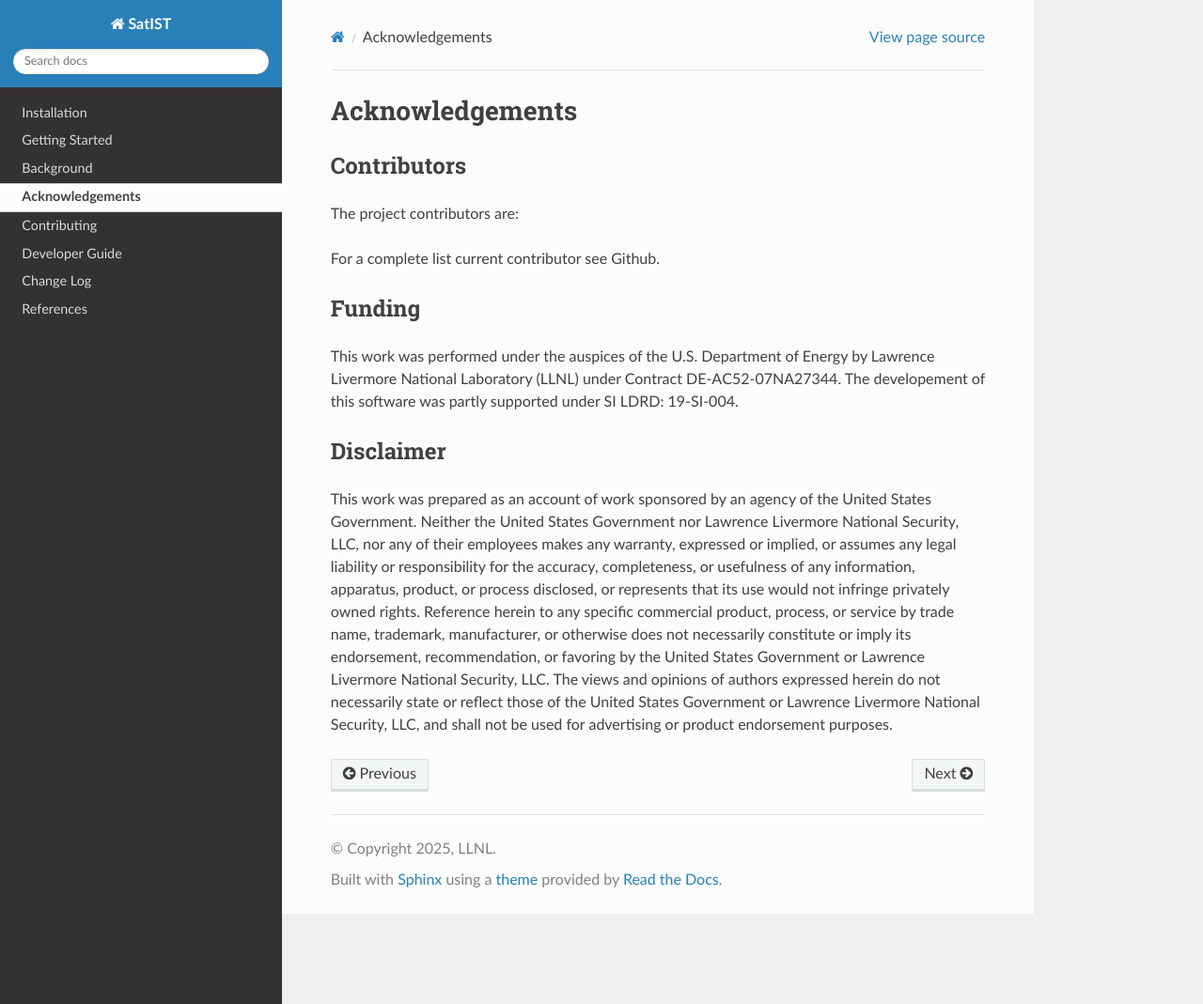
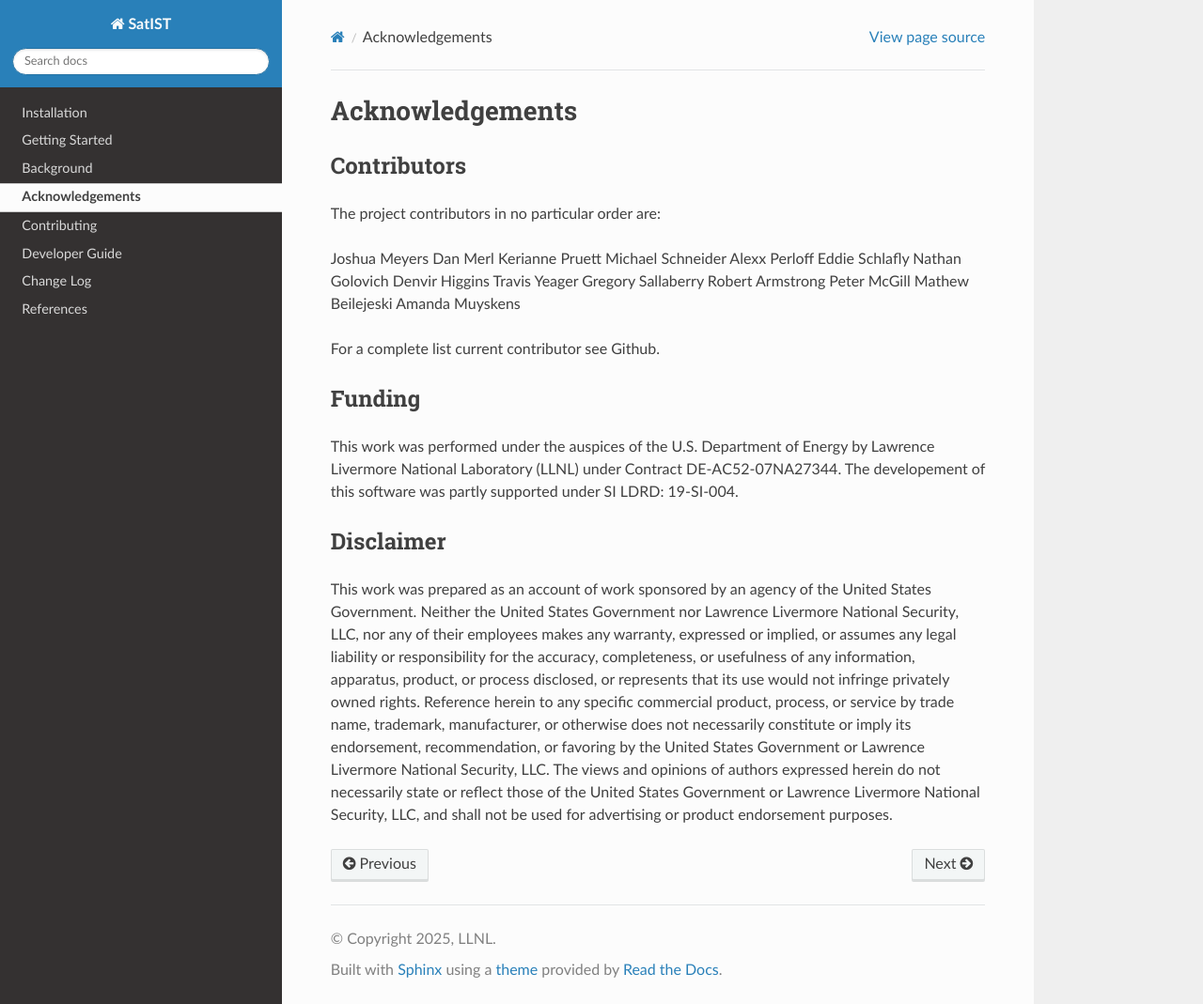
Before and after one commit to LLNL/SImSiT, a Sphinx documentation site: the page built from docs/source/acknowledgements.rst, in a window 1280 px wide and 1069 px high. Shown: the whole window at 94% size. Built offline with Sphinx 7.4.7 and the Read the Docs theme 3.1.0, drawn with Linux system fonts in a browser that asks for light colours.

Commit message:
Update acknowledgements.rst

```diff
--- a/docs/source/acknowledgements.rst
+++ b/docs/source/acknowledgements.rst
@@ -5,8 +5,22 @@ Acknowledgements
 Contributors
 ============
 
-The project contributors are:
+The project contributors in no particular order are:
 
+Joshua Meyers
+Dan Merl
+Kerianne Pruett
+Michael Schneider
+Alexx Perloff
+Eddie Schlafly
+Nathan Golovich
+Denvir Higgins
+Travis Yeager
+Gregory Sallaberry
+Robert Armstrong
+Peter McGill
+Mathew Beilejeski
+Amanda Muyskens
 
 For a complete list current contributor see Github.
 
```
